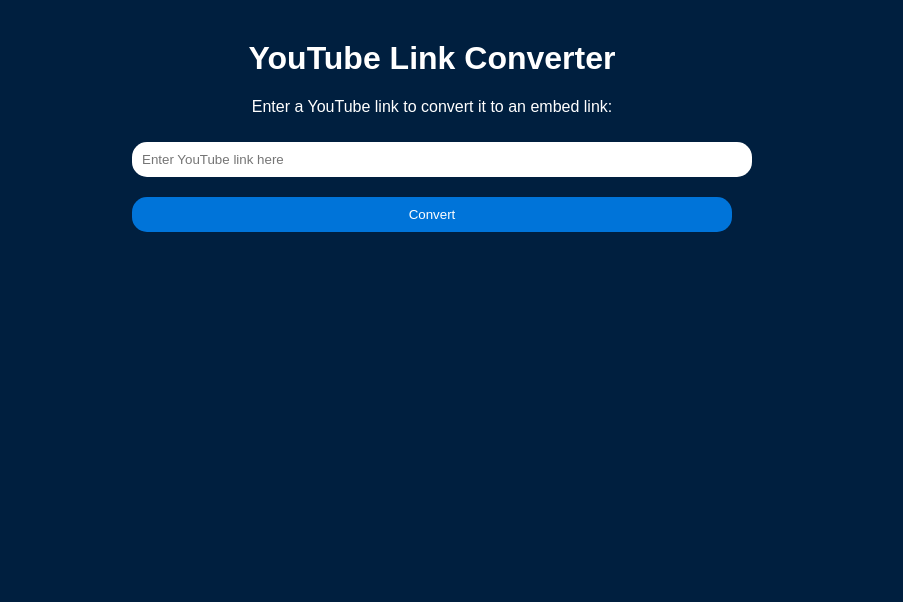
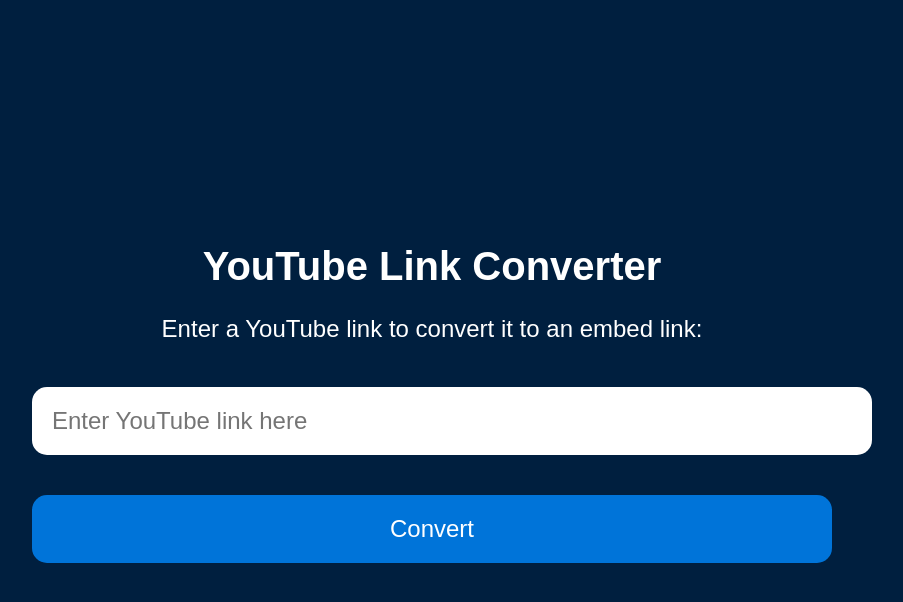
Before and after one commit to gjehren/yt-embed-link, a plain HTML site: page index.html in a window 1280 px wide. Shown: the whole page, without its empty margins (208-1111 px from the left). Drawn offline with Linux system fonts and the light colour scheme.

Commit message:
Update index.html with enlarged elements

```diff
--- a/index.html
+++ b/index.html
@@ -7,21 +7,27 @@
     <style>
         body {
             font-family: Arial, sans-serif;
-            margin: 40px;
+            margin: 0;
+            padding: 0;
             background-color: #001f3f;
             color: #fff;
+            display: flex;
+            justify-content: center;
+            align-items: center;
+            height: 100vh;
         }
         .container {
-            max-width: 600px;
-            margin: auto;
+            width: 80%;
+            max-width: 800px;
             text-align: center;
         }
         input, button {
-            margin: 10px 0;
-            padding: 10px;
+            margin: 20px 0;
+            padding: 20px;
             width: 100%;
             border-radius: 15px;
             border: none;
+            font-size: 1.5em;
         }
         button {
             background-color: #0074D9;
@@ -34,18 +40,19 @@
         #result {
             display: none;
             margin-top: 20px;
-            padding: 10px;
+            padding: 20px;
             background-color: #f8f8f8;
             color: #000;
             border: 1px solid #ddd;
             border-radius: 10px;
+            font-size: 1.5em;
         }
     </style>
 </head>
 <body>
     <div class="container">
-        <h1>YouTube Link Converter</h1>
-        <p>Enter a YouTube link to convert it to an embed link:</p>
+        <h1 style="font-size: 2.5em;">YouTube Link Converter</h1>
+        <p style="font-size: 1.5em;">Enter a YouTube link to convert it to an embed link:</p>
         <input type="text" id="youtubeLink" placeholder="Enter YouTube link here">
         <button onclick="convertLink()">Convert</button>
         <div id="result"></div>
```
